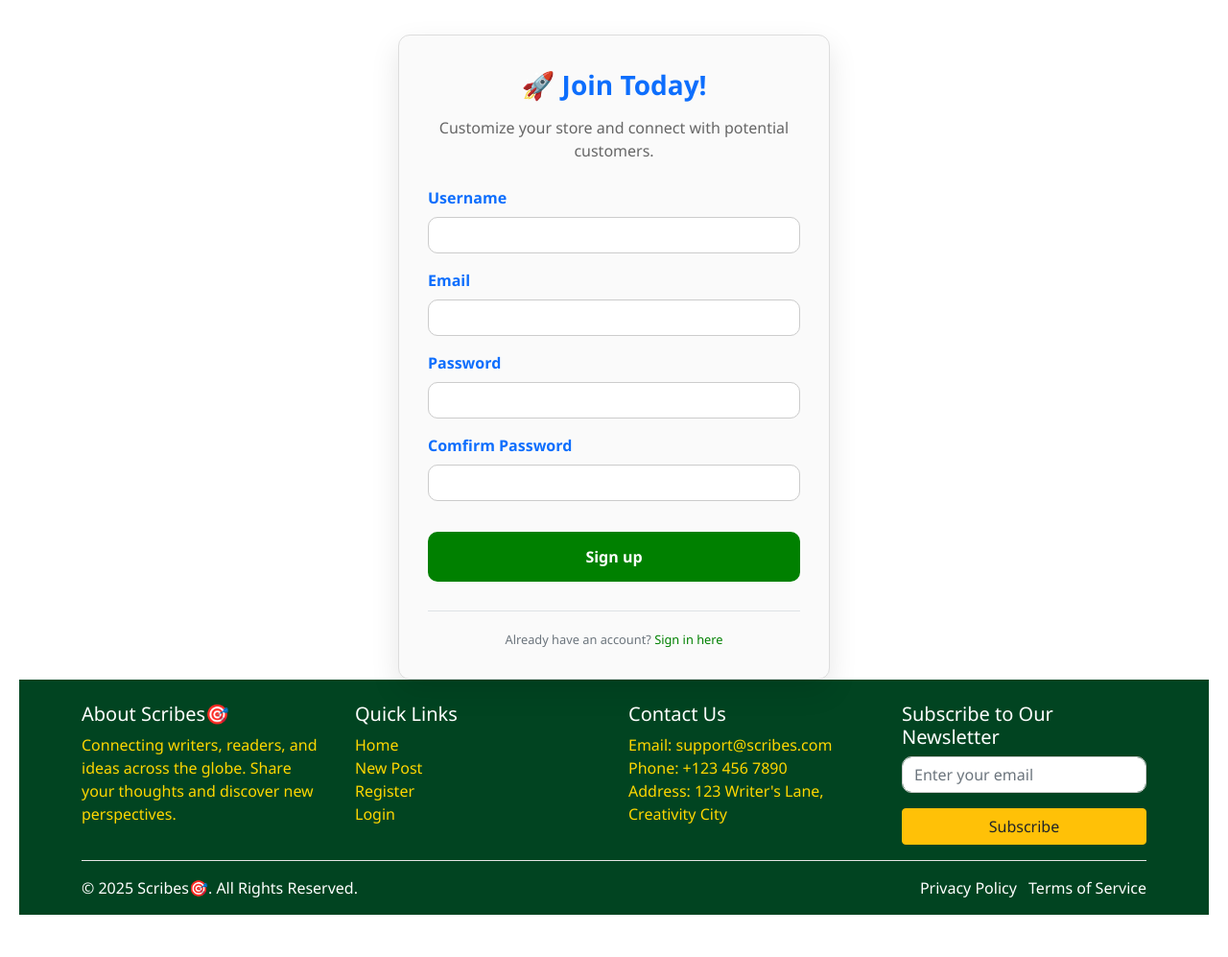
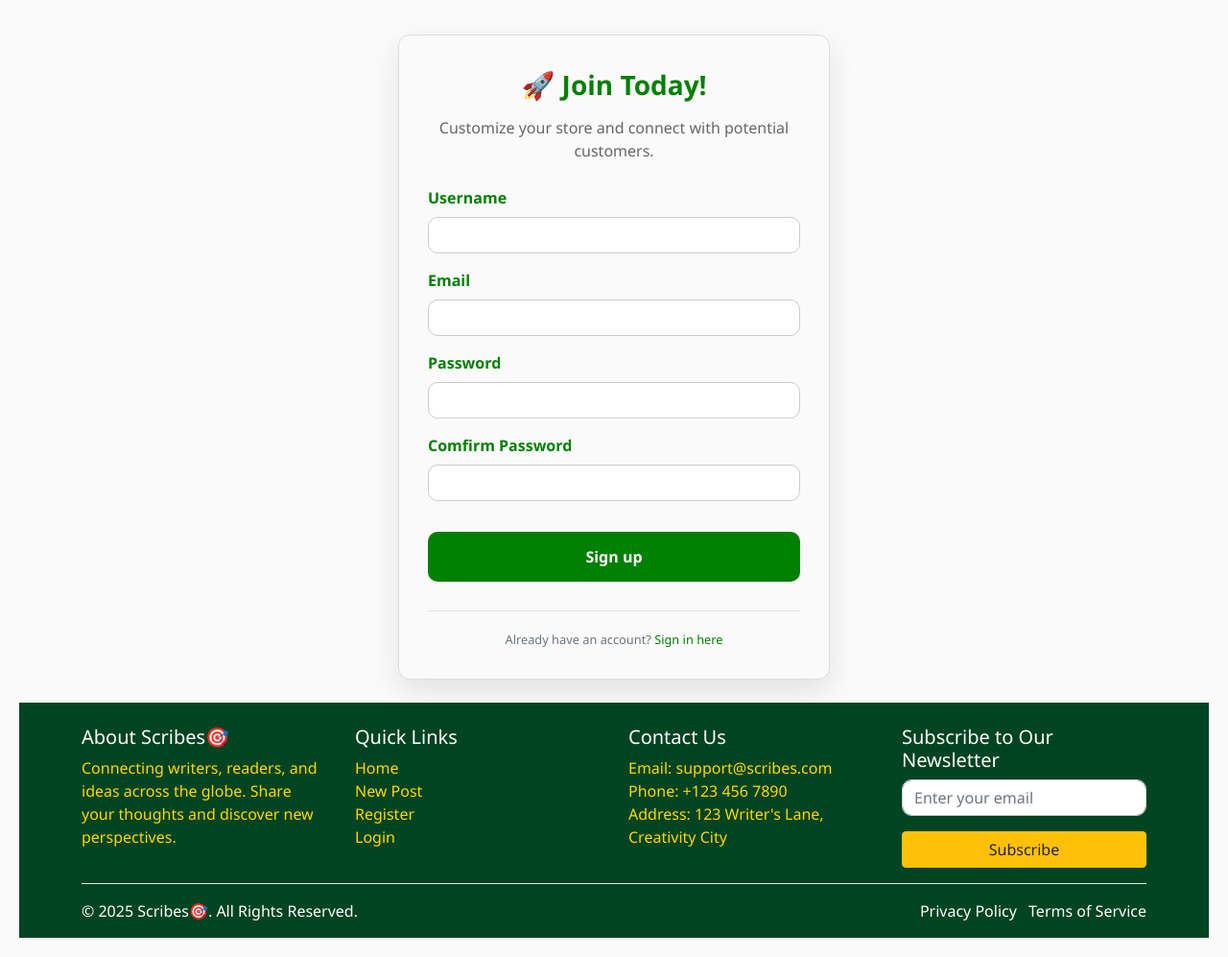
Before and after one commit to dibie403/multi-vendor, a Flask app: page /register in a window 1280 px wide. Shown: the part 64-1061 px from the top of the page at 96% size. Before the commit the page ends 1017 px from the top, so only its background shows below. Run offline with Flask 3, Linux system fonts and the light colour scheme; some libraries are stand-ins or nearby versions.

Commit message:
third push with less changes

```diff
--- a/multivendor/templates/login.html
+++ b/multivendor/templates/login.html
@@ -3,7 +3,7 @@
 {% block content3 %}
 <style>
   body {
-    background: #ffffff;
+    background: #fafafa;
     font-family: 'Segoe UI', Tahoma, Geneva, Verdana, sans-serif;
     padding: 20px;
   }
@@ -22,7 +22,7 @@
     text-align: center;
     font-size: 28px;
     font-weight: 700;
-    color: #0d6efd;
+    color: green;
     margin-bottom: 12px;
   }
 
@@ -35,7 +35,7 @@
 
   .form-group label {
     font-weight: 600;
-    color: #0d6efd;
+    color: green;
   }
 
   .form-control {
@@ -105,7 +105,7 @@
   }
 </style>
 
-<div class="content-section">
+<div class="content-section mb-4">
   <div class="header-title">🚀 Join Today!</div>
   <div class="sub-header">Customize your store and connect with potential customers.</div>
 
```
